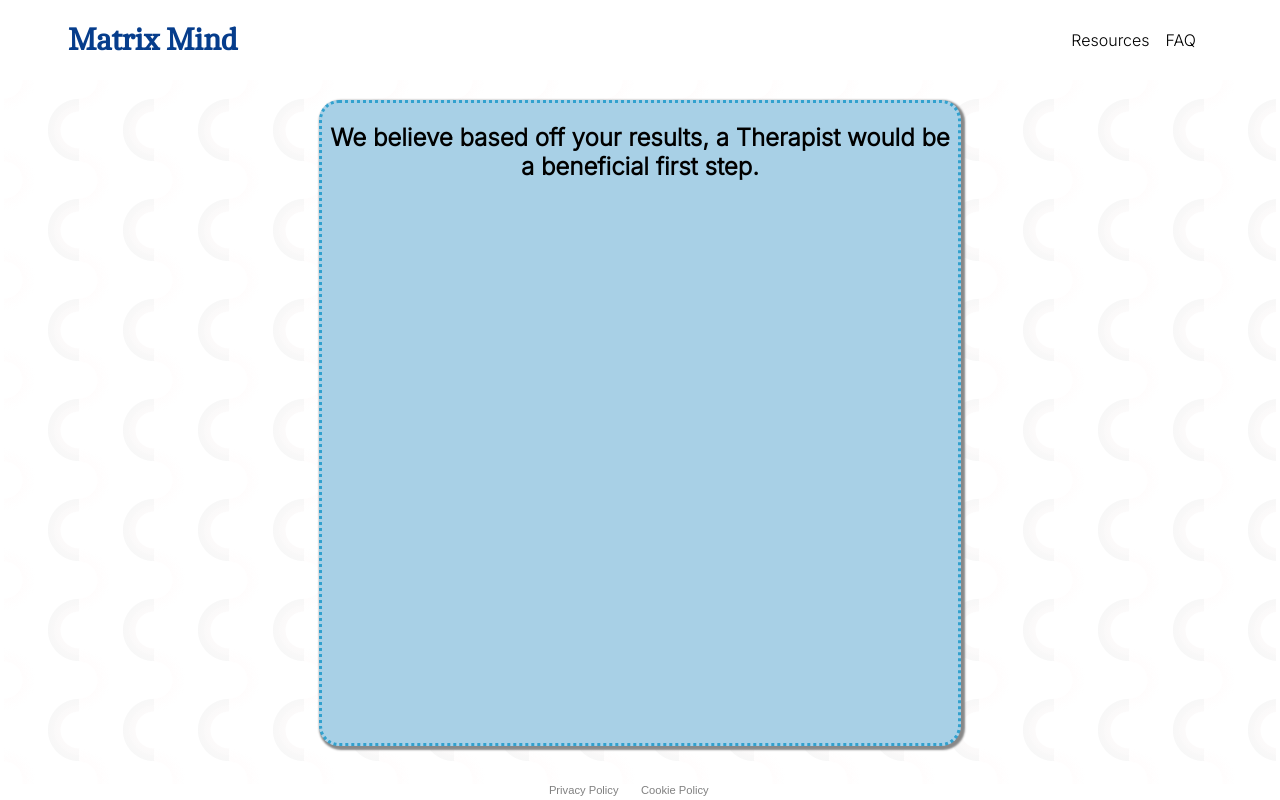
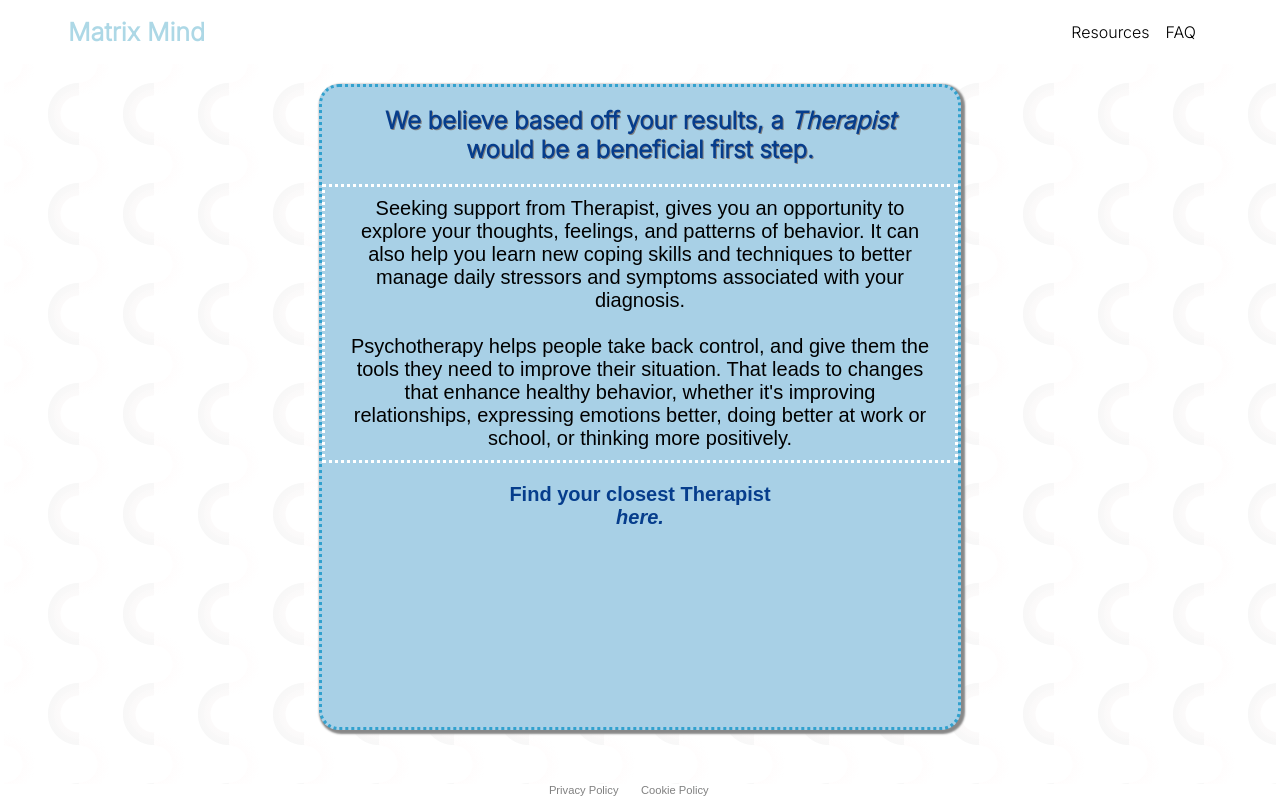
Before and after one commit to colathro/healthtech-hack, a React (Create React App) app: page /results in a window 1280 px wide. Built offline with nearby package versions, Linux system fonts and the light colour scheme.

Commit message:
finals changes, finished result page

```diff
--- a/src/components/Footer/Footer.css
+++ b/src/components/Footer/Footer.css
@@ -8,13 +8,6 @@
   justify-content: center;
   align-items: center;
   margin-bottom: 4px;
-}
-
-.navbar-title {
-  cursor: pointer;
-  transition: 0.7s;
-  font-family: "Caladea", serif;
-  color: #063d8c;
 }
 
 .navbar-title:hover {
--- a/src/components/LandingPage/LandingPage.css
+++ b/src/components/LandingPage/LandingPage.css
@@ -11,7 +11,7 @@
 .header-txt {
   animation: fadein 2s;
   color: #063d8c;
-  font-family: "Caladea", serif;
+  font-family: "Inter", sans-serif;
   -moz-animation: fadein 2s; /* Firefox */
   -webkit-animation: fadein 2s; /* Safari and Chrome */
   -o-animation: fadein 2s; /* Opera */
--- a/src/components/LandingPage/LandingPage.js
+++ b/src/components/LandingPage/LandingPage.js
@@ -17,13 +17,8 @@
               Tired of struggling alone, not sure where to go?
             </h2>
             <p className="hero-txt">
-              Lorem ipsum dolor sit amet, consectetur adipiscing elit, sed do
-              eiusmod tempor incididunt ut labore et dolore magna aliqua. Ut
-              enim ad minim veniam, quis nostrud exercitation ullamco laboris
-              added-features nisi ut aliquip ex ea commodo consequat. nisi ut
-              aliquip ex ea commodo consequat. main Millions of people stuggle
-              daily with mental health disorders, and lack the resources to
-              easily find where to start. <br /> <br />
+              Millions of people stuggle daily with mental health disorders, and
+              lack the resources to easily find where to start. <br /> <br />
               Take our short questionnaire to get some initial direction and
               resources to start your treatment journey.
             </p>
--- a/src/components/Navbar/Navbar.css
+++ b/src/components/Navbar/Navbar.css
@@ -10,7 +10,9 @@
   cursor: pointer;
   transition: 0.7s;
   font-family: "Inter", sans-serif;
-  color: #063d8c;
+  color: lightblue;
+  text-shadow: 5px blue;
+  font-size: 25px;
 }
 
 .navbar-title:hover {
--- a/src/components/ResultsPage/Resultpage.css
+++ b/src/components/ResultsPage/Resultpage.css
@@ -26,7 +26,18 @@
 }
 .result-txt {
   font-family: "Inter", sans-serif;
+  color: #063d8c;
+  text-shadow: 1px 1px grey;
+  margin-bottom: 0;
 }
+h3,
+a {
+  font-size: 20px;
+  margin: 0;
+  color: #063d8c;
+  text-decoration: none;
+}
+
 .results-page-container {
   margin-top: 20px;
   text-align: center;
@@ -42,6 +53,11 @@
   -webkit-animation: fadein 2s; /* Safari and Chrome */
   animation: fadein 2s; /* Safari and Chrome */
   -o-animation: fadein 2s; /* Opera */
+}
+p {
+  border: dotted white;
+  padding: 10px 20px;
+  font-size: 20px;
 }
 @keyframes fadein {
   from {
--- a/src/components/ResultsPage/Resultpage.js
+++ b/src/components/ResultsPage/Resultpage.js
@@ -5,9 +5,34 @@
     <div className="results">
       <div className="results-page-container">
         <h2 className="result-txt">
-          We believe based off your results, a Therapist would be a beneficial
-          first step.
+          We believe based off your results, a{" "}
+          <strong>
+            <em>Therapist</em>
+          </strong>{" "}
+          <br></br>
+          would be a beneficial first step.
         </h2>
+        <p>
+          Seeking support from Therapist, gives you an opportunity to explore
+          your thoughts, feelings, and patterns of behavior. It can also help
+          you learn new coping skills and techniques to better manage daily
+          stressors and symptoms associated with your diagnosis.<br></br>
+          <br></br>
+          Psychotherapy helps people take back control, and give them the tools
+          they need to improve their situation. That leads to changes that
+          enhance healthy behavior, whether it's improving relationships,
+          expressing emotions better, doing better at work or school, or
+          thinking more positively.
+        </p>
+        <h3>
+          {" "}
+          Find your closest Therapist <br></br>
+          <a href="https://www.psychologytoday.com/us/therapists">
+            <strong>
+              <em>here.</em>
+            </strong>
+          </a>
+        </h3>
       </div>
     </div>
   );
```
